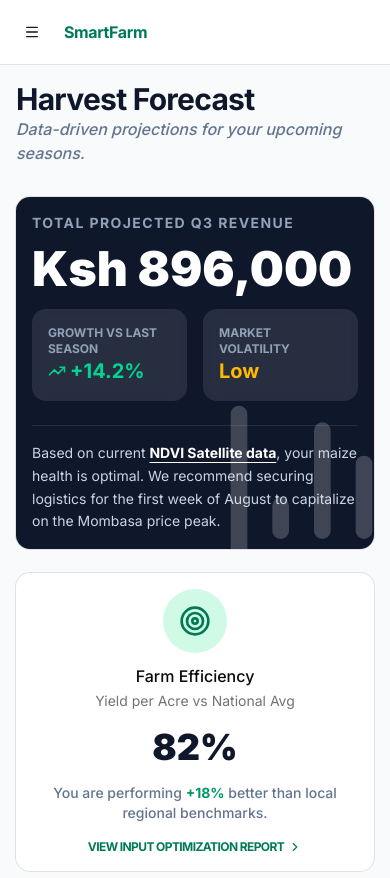
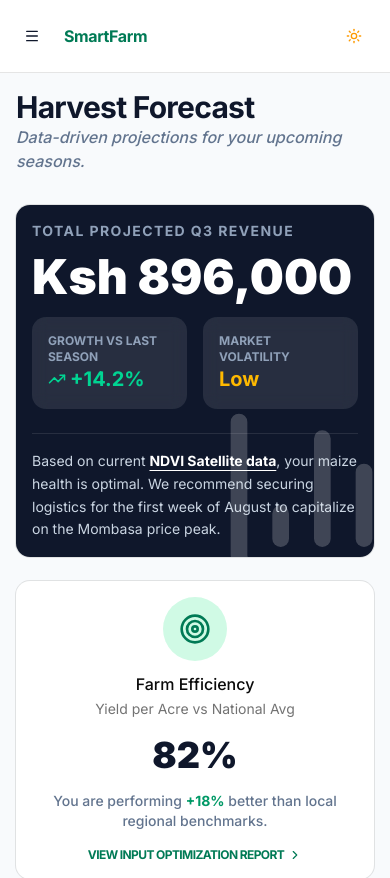
Before and after one commit to Daniel-Kinara/agtech-fmis, a Next.js app: page /dashboard/analytics in a window 390 px wide. Shown: the top 878 px of the page. Built offline with nearby package versions, Linux system fonts and the light colour scheme.

Commit message:
feat: implement responsive dashboard layout with sidebar and mobile navigation

```diff
--- a/app/dashboard/layout.tsx
+++ b/app/dashboard/layout.tsx
@@ -1,7 +1,7 @@
 import React from 'react';
 import { Sidebar } from "@/components/sidebar";
 import { MobileNav } from "@/components/mobile-nav";
-
+import {ModeToggle} from '@/components/mode-toggle';
 export default function DashboardLayout({
   children,
 }: {
@@ -19,6 +19,9 @@ export default function DashboardLayout({
         <header className="flex items-center p-4 md:hidden border-b bg-white sticky top-0 z-50">
           <MobileNav />
           <div className="ml-4 font-bold text-emerald-700 tracking-tight">SmartFarm</div>
+          <div className="flex items-center space-x-4 ml-auto">
+            <ModeToggle />
+          </div>
         </header>
 
         <div className="p-4 md:p-8 max-w-7xl mx-auto min-h-[calc(100vh-64px)]">
```
